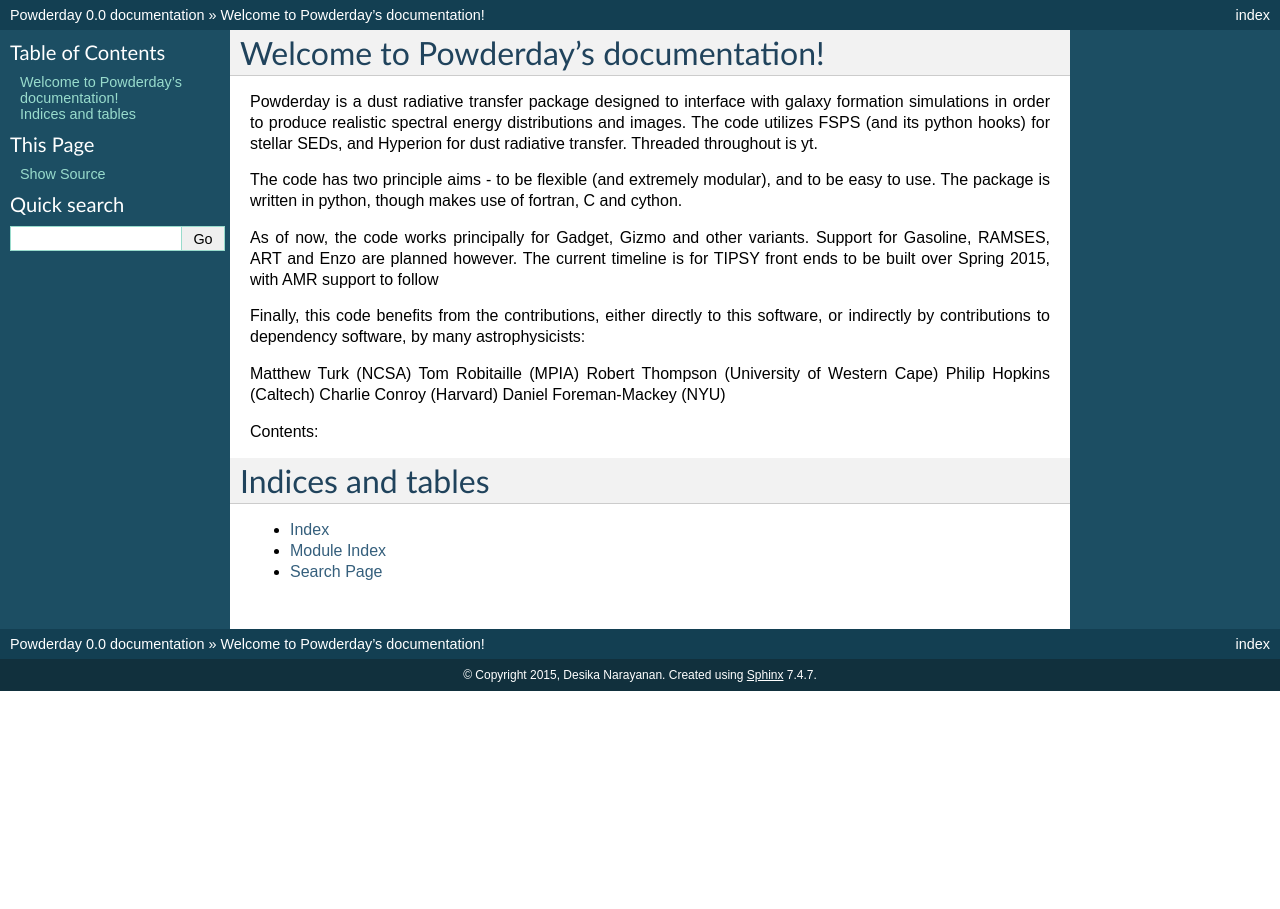
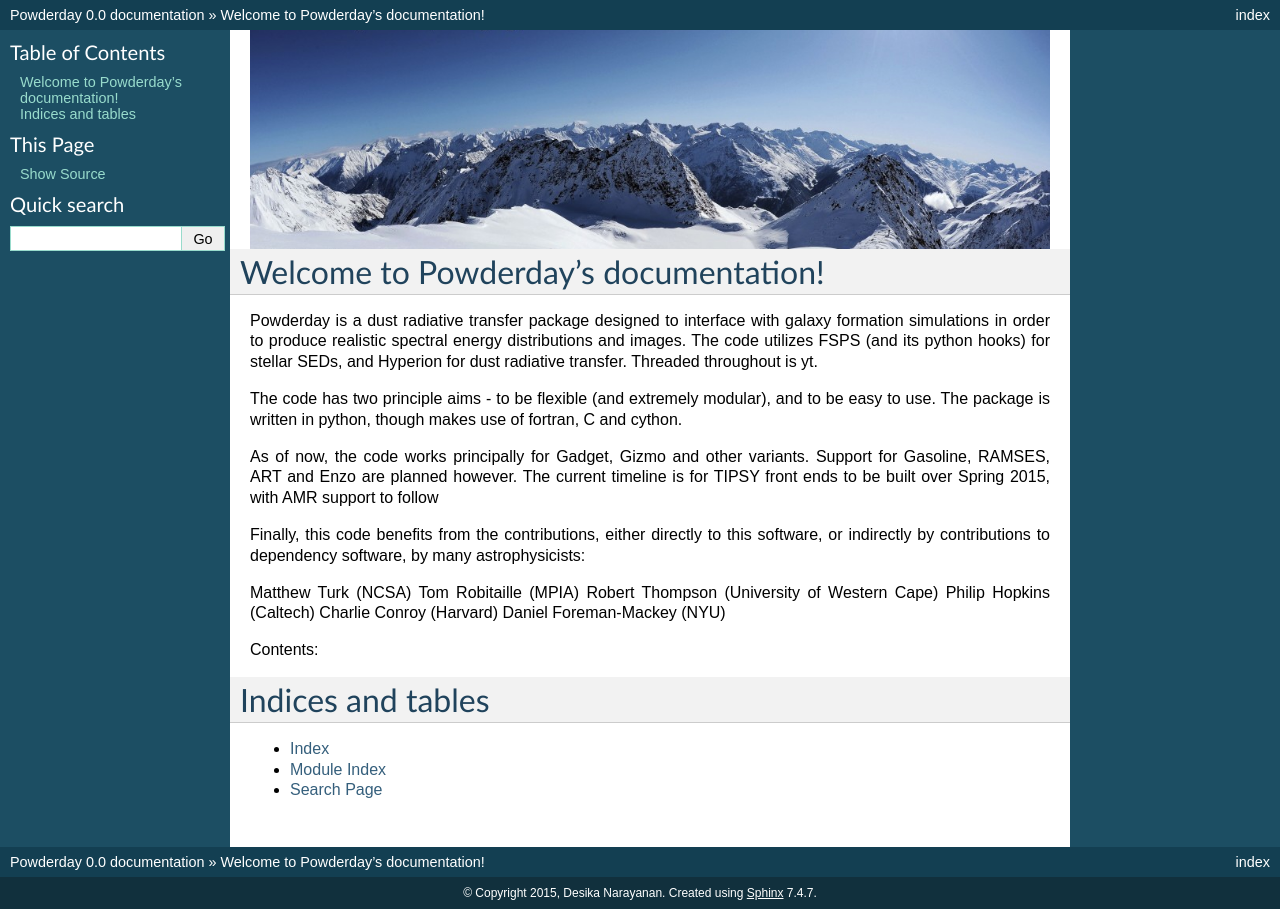
Before and after one commit to dnarayanan/powderday, a Sphinx documentation site: the page built from docs/index.rst, in a window 1280 px wide. Built offline with Sphinx 7.4.7, drawn with Linux system fonts in a browser that asks for light colours.

Commit message:
docs update

```diff
--- a/docs/index.rst
+++ b/docs/index.rst
@@ -2,6 +2,9 @@
    sphinx-quickstart on Sun Mar  8 13:46:18 2015.
    You can adapt this file completely to your liking, but it should at least
    contain the root `toctree` directive.
+
+.. image:: images/pd_front_image.png
+   :align: center
 
 Welcome to Powderday's documentation!
 =====================================
```
Also changed, not shown: docs/images/pd_front_image.png (added).
